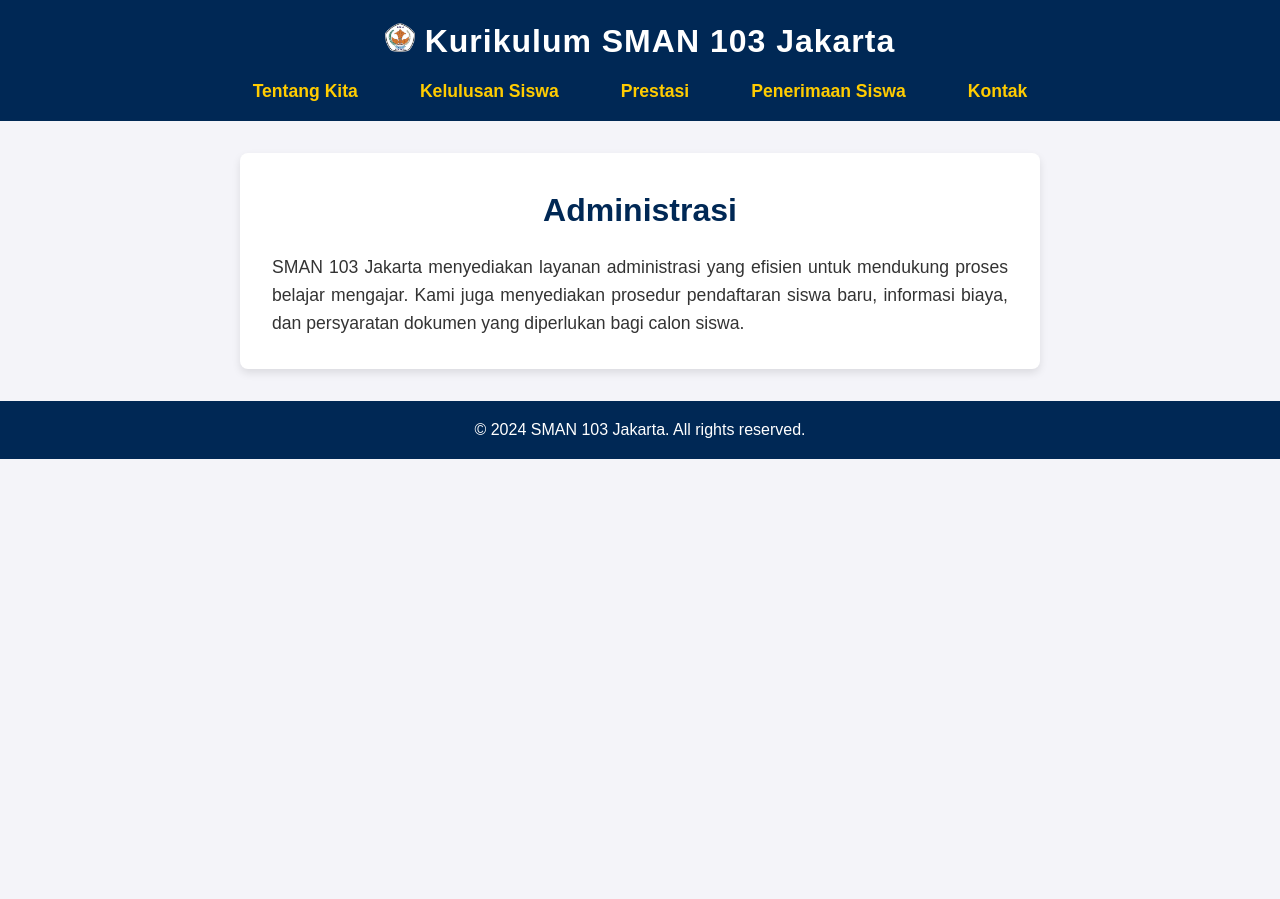
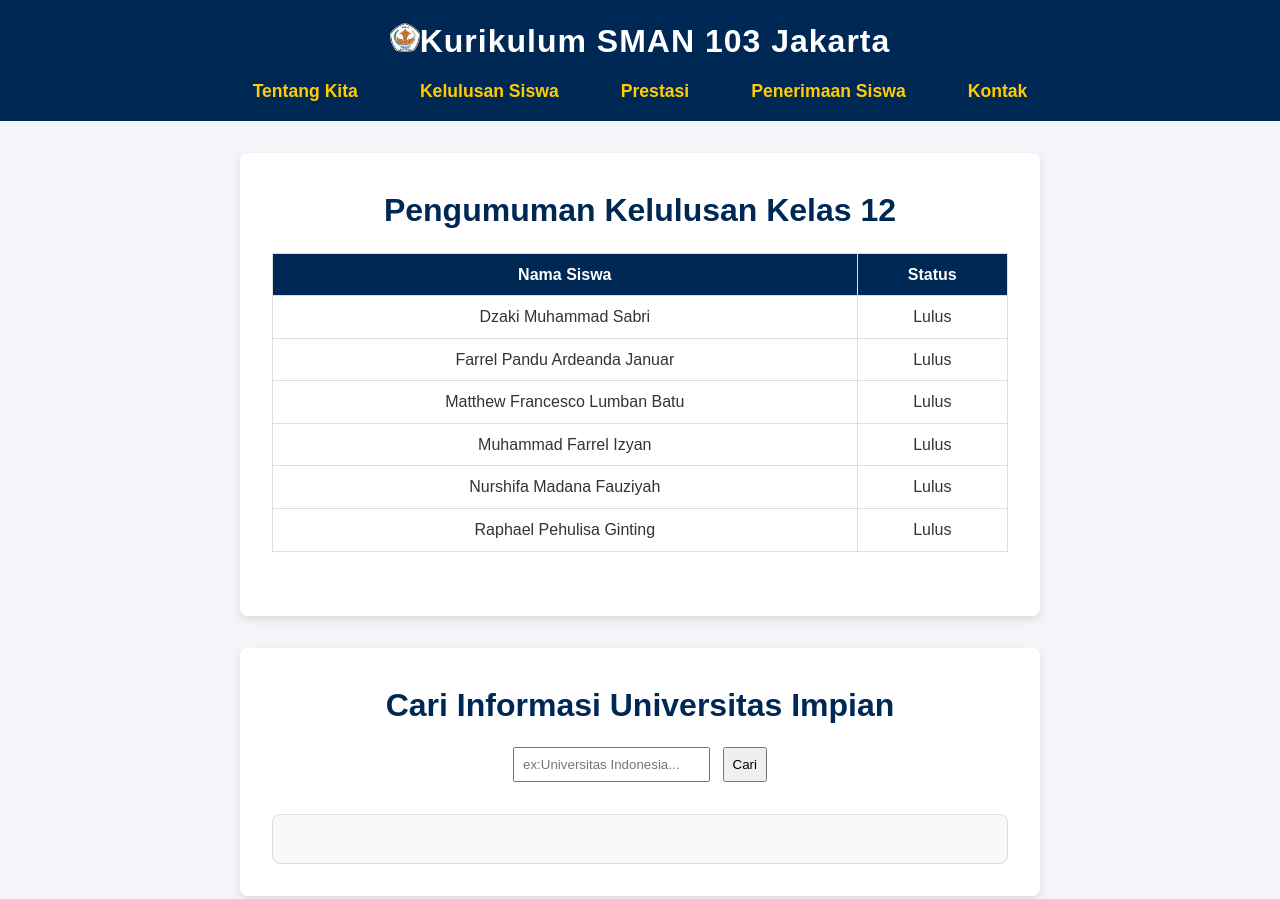
Before and after one commit to MatthewFRN/Kurikulum-SMAN-103-Jakarta, a plain HTML site: page administrasi.html in a window 1280 px wide. Shown: the top 899 px of the page. Before the commit the page ends 800 px from the top, so only its background shows below. Drawn offline with Linux system fonts and the light colour scheme.

Commit message:
Update administrasi.html

```diff
--- a/administrasi.html
+++ b/administrasi.html
@@ -3,13 +3,13 @@
 <head>
     <meta charset="UTF-8">
     <meta name="viewport" content="width=device-width, initial-scale=1.0">
-    <title>Kelulusan - SMAN 103 Jakarta</title>
+    <title>Pengumuman Kelulusan dan Pencarian Universitas - SMAN 103 Jakarta</title>
     <link rel="stylesheet" href="style.css">
 </head>
 <body>
     <header>
         <nav>
-            <h1><img class="logo" src="logo.png"> Kurikulum SMAN 103 Jakarta</h1>
+            <h1><img class="logo" src="logo.png">Kurikulum SMAN 103 Jakarta</h1>
             <ul>
                 <li><a href="index.html">Tentang Kita</a></li>
                 <li><a href="administrasi.html">Kelulusan Siswa</a></li>
@@ -21,12 +21,29 @@
     </header>
 
     <section class="content-section">
-        <h2>Administrasi</h2>
-        <p>SMAN 103 Jakarta menyediakan layanan administrasi yang efisien untuk mendukung proses belajar mengajar. Kami juga menyediakan prosedur pendaftaran siswa baru, informasi biaya, dan persyaratan dokumen yang diperlukan bagi calon siswa.</p>
+        <h2>Pengumuman Kelulusan Kelas 12</h2>
+        <table id="graduationTable">
+            <thead>
+                <tr>
+                    <th>Nama Siswa</th>
+                    <th>Status</th>
+                </tr>
+            </thead>
+        <tbody>
+        </tbody>
+        </table>
+    </section>
+
+    <section class="content-section search-section">
+        <h2>Cari Informasi Universitas Impian</h2>
+        <input type="text" id="searchInput" placeholder="ex:Universitas Indonesia...">
+        <button onclick="displayUniversityInfo()">Cari</button>
+        <div id="universityInfo"></div>
     </section>
 
     <footer>
         <p>&copy; 2024 SMAN 103 Jakarta. All rights reserved.</p>
     </footer>
+    <script src="script.js"></script>
 </body>
 </html>
```
